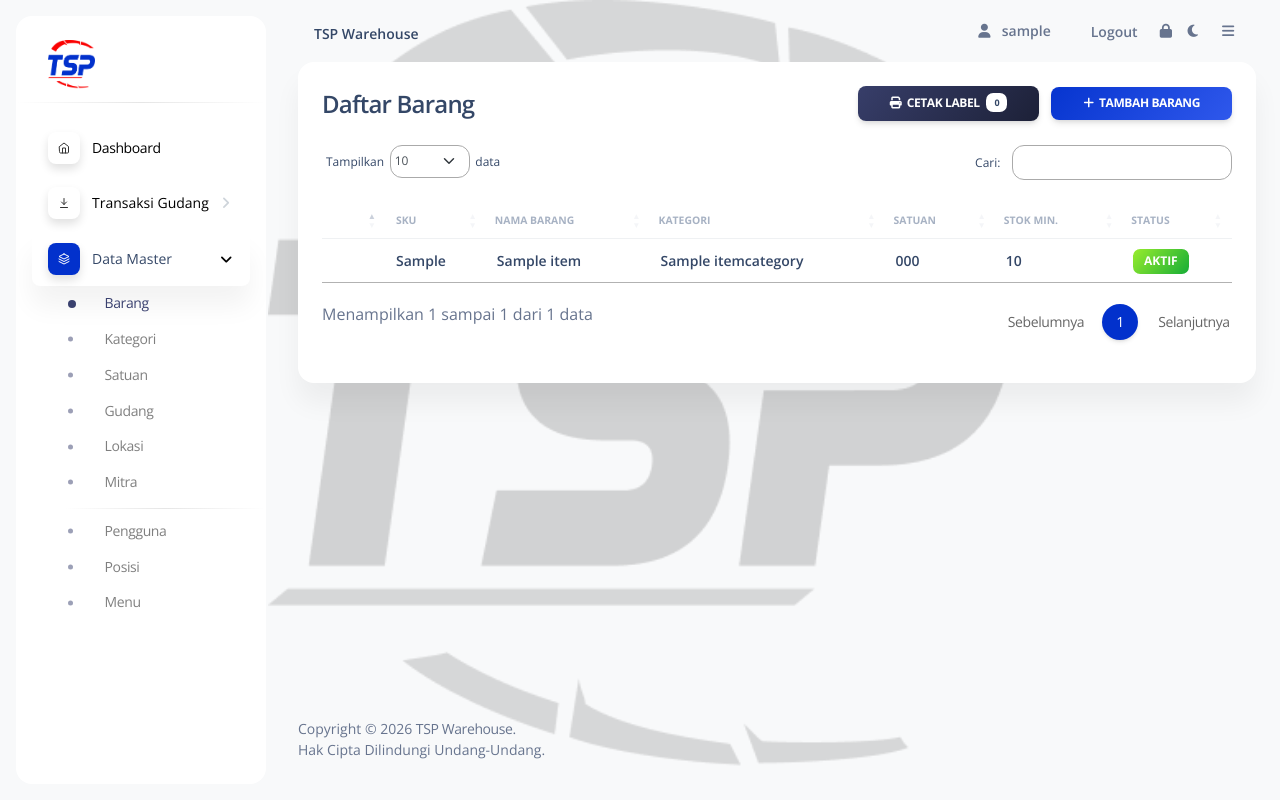
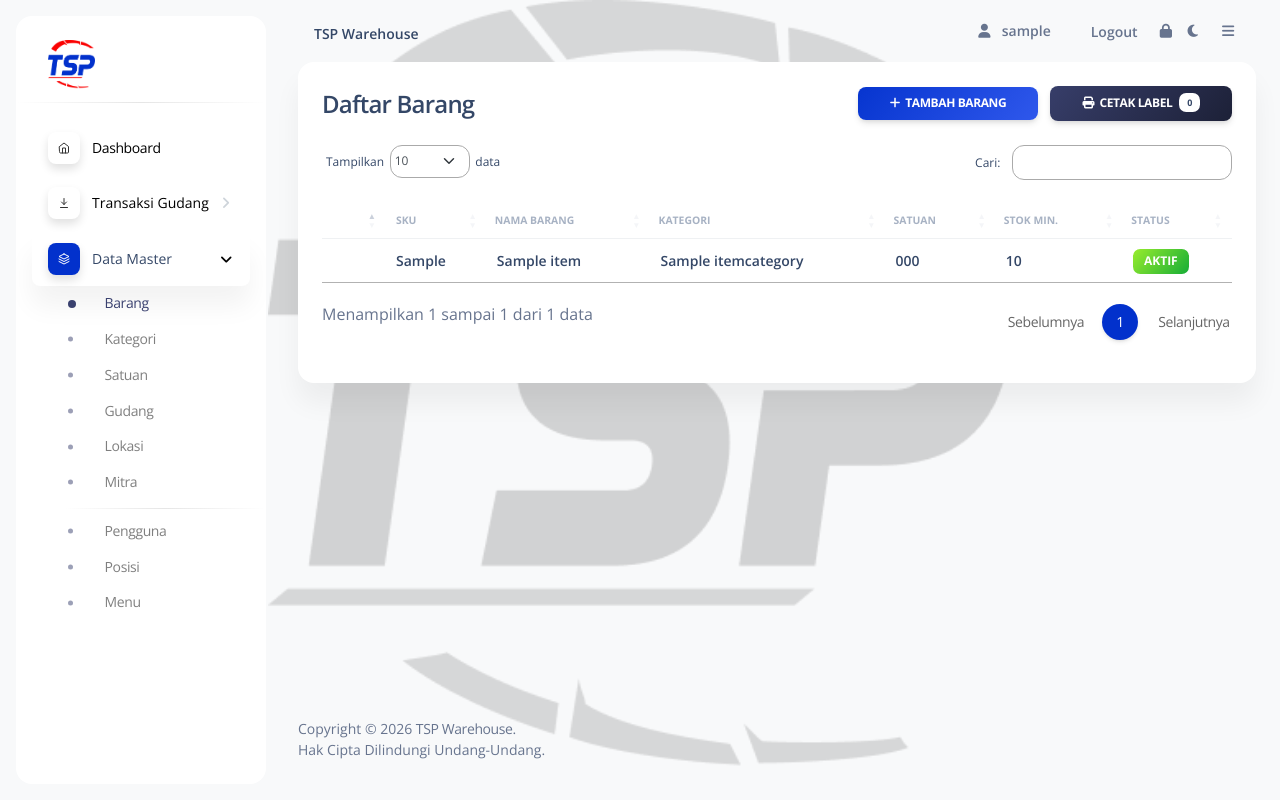
Before and after one commit to Bono2666/timur_sp, a Django app: page /master/item/ in a window 1280 px wide. Run offline with Django 4.2, Linux system fonts and the light colour scheme; a user stored in the database is signed in; tables that the repository leaves empty hold one stand-in row (values such as "Sample post"); some libraries are stand-ins or nearby versions.

Commit message:
Daftar Barang: tombol Cetak Label dipindah ke kanan tombol Tambah Barang

```diff
--- a/apps/templates/home/item_index.html
+++ b/apps/templates/home/item_index.html
@@ -14,8 +14,8 @@
                         <h4 class="mb-0">Daftar Barang</h4>
                     </div>
                     <div class="col-6 text-end">
-                        <button type="button" class="btn btn-sm bg-gradient-dark mb-0 me-2" id="btn-print-label"><i class="fas fa-print"></i>&nbsp;&nbsp;Cetak Label <span class="badge bg-white text-dark ms-1" id="print-count">0</span></button>
-                        <a class="btn btn-sm bg-gradient-primary mb-0 {% if not btn.add and not request.user.is_superuser %}disabled{% endif %}" href="{% url 'item-add' %}"><i class="fas fa-plus"></i>&nbsp;&nbsp;Tambah Barang</a>
+                        <a class="btn btn-sm bg-gradient-primary mb-0 me-2 {% if not btn.add and not request.user.is_superuser %}disabled{% endif %}" href="{% url 'item-add' %}"><i class="fas fa-plus"></i>&nbsp;&nbsp;Tambah Barang</a>
+                        <button type="button" class="btn btn-sm bg-gradient-dark mb-0" id="btn-print-label"><i class="fas fa-print"></i>&nbsp;&nbsp;Cetak Label <span class="badge bg-white text-dark ms-1" id="print-count">0</span></button>
                     </div>
                 </div>
                 <div class="card-body px-0 pt-0 pb-2">
```
